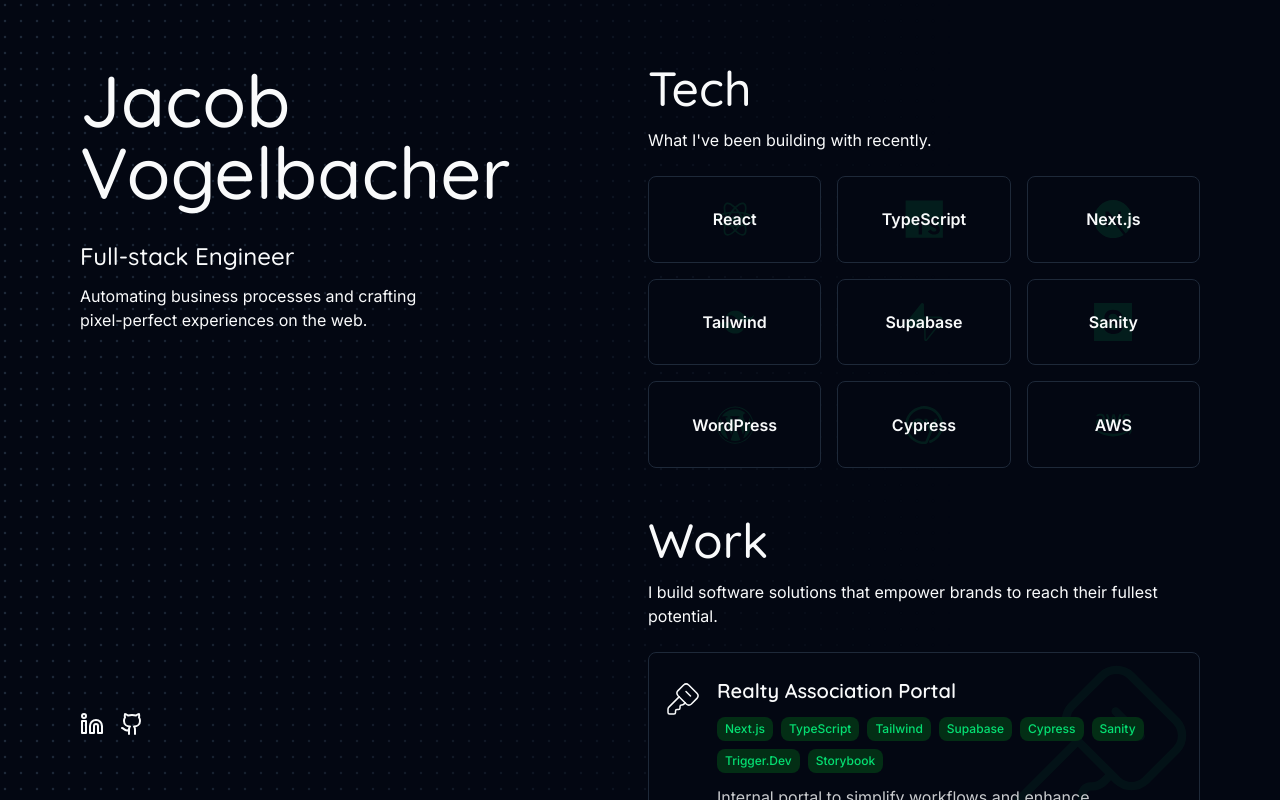
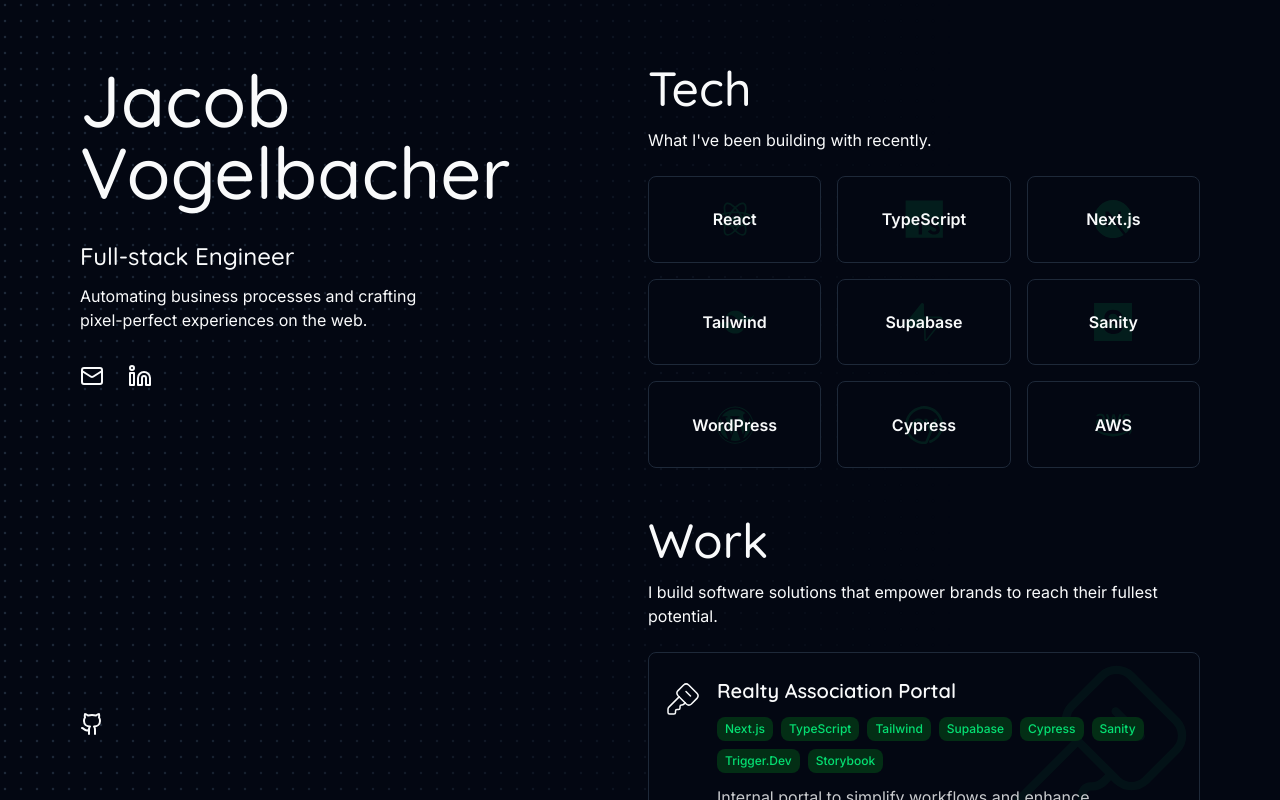
Before and after one commit to JacobVogelbacher/jacob-site-25, a Next.js app: page / in a window 1280 px wide. Shown: the top 800 px of the page. Built offline with nearby package versions, Linux system fonts and the light colour scheme.

Commit message:
- add Email link - move Linekdin link to top of header

```diff
--- a/app/page.tsx
+++ b/app/page.tsx
@@ -1,4 +1,6 @@
-import { Briefcase } from 'lucide-react'
+'use client'
+
+import { Briefcase, Mail } from 'lucide-react'
 
 import { data } from './data'
 import { Linkedin } from '@/components/icons/linkedin'
@@ -38,14 +40,34 @@
                   experiences on the web.
                 </p>
               </div>
+              <div className="flex items-center gap-6">
+                <a
+                  href="mailto:jacob"
+                  target="_blank"
+                  aria-label="Email Jacob"
+                  title="Email Me"
+                  onClick={e => {
+                    e.preventDefault()
+
+                    // obfuscate the email address for bot scraper protection
+                    const emailName = 'jacobvogelbacher'
+                    const emailDomain = 'gmail.com'
+                    window.open(`mailto:${emailName}@${emailDomain}`)
+                  }}
+                >
+                  <Mail />
+                </a>
+                <a
+                  href="https://www.linkedin.com/in/jacobvogelbacher/"
+                  target="_blank"
+                  aria-label="LinkedIn"
+                  title="LinkedIn"
+                >
+                  <Linkedin />
+                </a>
+              </div>
             </div>
             <div className="flex items-center gap-4">
-              <a
-                href="https://www.linkedin.com/in/jacobvogelbacher/"
-                target="_blank"
-              >
-                <Linkedin />
-              </a>
               <a href="https://github.com/JacobVogelbacher/" target="_blank">
                 <Github />
               </a>
```
